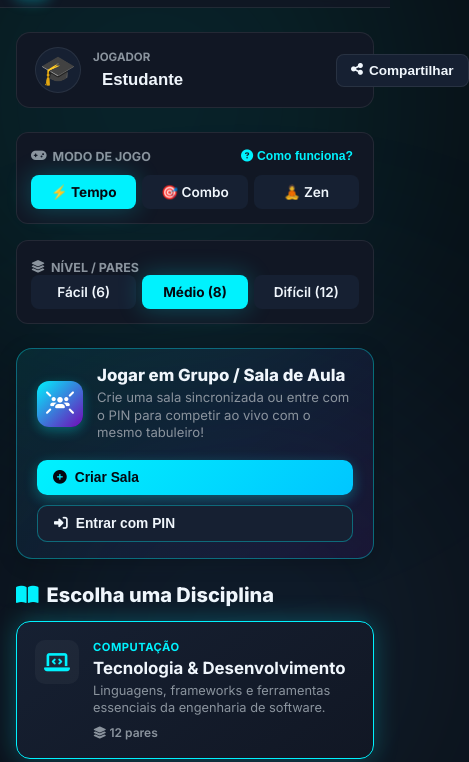
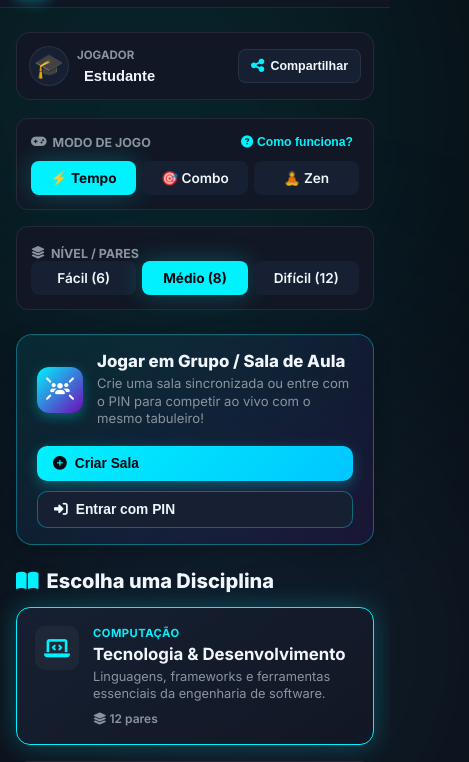
Before and after one commit to DeysonSantana/memory-gamer, a plain HTML site: page index.html in a window 390 px wide. Shown: the part 49-811 px from the top of the page, 469 px wide, since content can reach past the window. Drawn offline with nearby package versions, Linux system fonts and the light colour scheme; no server answers.

Commit message:
fix: corrigir tema undefined no menu mobile e layout da barra de perfil no lobby

```diff
--- a/index.html
+++ b/index.html
@@ -235,7 +235,7 @@
           </div>
         </div>
         <button id="btn-share-deck" class="btn-action-tool" title="Compartilhar Baralho Escolhido">
-          <i class="fa-solid fa-share-nodes"></i> Compartilhar
+          <i class="fa-solid fa-share-nodes"></i> <span>Compartilhar</span>
         </button>
       </section>
 
--- a/js/app.js
+++ b/js/app.js
@@ -296,8 +296,8 @@ class MemoryMasterApp {
 
   openMobileDrawer() {
     this.mobileDrawerContainer?.classList.add('active');
-    const currentTheme = themeManager.getCurrentTheme?.() || { name: 'Dark Neon' };
-    this.updateDrawerThemeLabel(currentTheme.name);
+    const currentTheme = themeManager.getCurrentTheme();
+    this.updateDrawerThemeLabel(currentTheme ? currentTheme.name : 'Dark Neon');
     this.updateDrawerSoundLabel(soundFx.isMuted);
     soundFx.playClick();
   }
@@ -306,9 +306,10 @@ class MemoryMasterApp {
     this.mobileDrawerContainer?.classList.remove('active');
   }
 
-  updateDrawerThemeLabel(themeName) {
+  updateDrawerThemeLabel(themeInput) {
     if (this.drawerThemeName) {
-      this.drawerThemeName.textContent = `Tema: ${themeName}`;
+      const name = (typeof themeInput === 'object' && themeInput) ? themeInput.name : themeInput;
+      this.drawerThemeName.textContent = `Tema: ${name || 'Dark Neon'}`;
     }
   }
 
--- a/js/themeManager.js
+++ b/js/themeManager.js
@@ -56,6 +56,10 @@ class ThemeManager {
   }
 
   getCurrentTheme() {
+    return THEMES.find(t => t.id === this.currentTheme) || THEMES[0];
+  }
+
+  getCurrentThemeId() {
     return this.currentTheme;
   }
 }
--- a/style.css
+++ b/style.css
@@ -306,12 +306,20 @@ body {
   display: flex;
   align-items: center;
   justify-content: space-between;
+  gap: 14px;
   margin-bottom: 24px;
+  min-width: 0;
 }
 .user-profile-left {
   display: flex;
   align-items: center;
   gap: 12px;
+  min-width: 0;
+  flex: 1;
+}
+.user-profile-left > div {
+  min-width: 0;
+  flex: 1;
 }
 .avatar-btn {
   font-size: 1.8rem;
@@ -325,9 +333,18 @@ body {
   justify-content: center;
   cursor: pointer;
   transition: transform 0.2s;
+  flex-shrink: 0;
+  overflow: hidden;
 }
 .avatar-btn:hover {
   transform: scale(1.08);
+}
+.avatar-btn .avatar-photo-img {
+  width: 100%;
+  height: 100%;
+  border-radius: 50%;
+  object-fit: cover;
+  border: 1.5px solid var(--accent-primary);
 }
 .nickname-input {
   background: transparent;
@@ -335,14 +352,52 @@ body {
   color: var(--text-main);
   font-size: 1.05rem;
   font-weight: 700;
-  padding: 4px 8px;
+  padding: 4px 6px;
   border-radius: 6px;
   outline: none;
+  width: 100%;
+  max-width: 240px;
+  box-sizing: border-box;
+  text-overflow: ellipsis;
+  white-space: nowrap;
+  overflow: hidden;
   transition: border-color 0.2s;
 }
 .nickname-input:focus {
   border-color: var(--border-glow);
   background: var(--bg-surface-elevated);
+}
+.nickname-input:disabled {
+  cursor: default;
+  opacity: 0.95;
+}
+
+/* Botão de Ação / Ferramenta (Compartilhar, Copiar, etc.) */
+.btn-action-tool {
+  display: inline-flex;
+  align-items: center;
+  gap: 8px;
+  padding: 9px 16px;
+  border-radius: 12px;
+  background: var(--bg-surface-elevated);
+  border: 1px solid var(--border-glow);
+  color: var(--text-main);
+  font-size: 0.85rem;
+  font-weight: 700;
+  cursor: pointer;
+  flex-shrink: 0;
+  white-space: nowrap;
+  transition: all 0.2s ease;
+}
+.btn-action-tool:hover {
+  background: rgba(0, 242, 254, 0.14);
+  border-color: var(--accent-primary);
+  transform: translateY(-1px);
+  box-shadow: 0 4px 14px rgba(0, 242, 254, 0.25);
+}
+.btn-action-tool i {
+  color: var(--accent-primary);
+  font-size: 0.95rem;
 }
 
 .section-title {
@@ -1303,6 +1358,28 @@ body {
   .nav-btn span {
     display: none;
   }
+  .user-profile-bar {
+    padding: 10px 12px;
+    gap: 8px;
+    margin-bottom: 18px;
+  }
+  .user-profile-left {
+    gap: 8px;
+  }
+  .avatar-btn {
+    width: 40px;
+    height: 40px;
+    font-size: 1.5rem;
+  }
+  .nickname-input {
+    font-size: 0.92rem;
+    max-width: 150px;
+  }
+  .btn-action-tool {
+    padding: 8px 12px;
+    font-size: 0.78rem;
+    gap: 6px;
+  }
   .game-hud {
     grid-template-columns: 1fr 1fr 1fr;
     padding: 8px 10px;
@@ -1342,6 +1419,12 @@ body {
 }
 
 @media (max-width: 360px) {
+  .nickname-input {
+    max-width: 105px;
+  }
+  .btn-action-tool {
+    padding: 8px 10px;
+  }
   .game-board.cards-16 {
     gap: 4px;
   }
```
